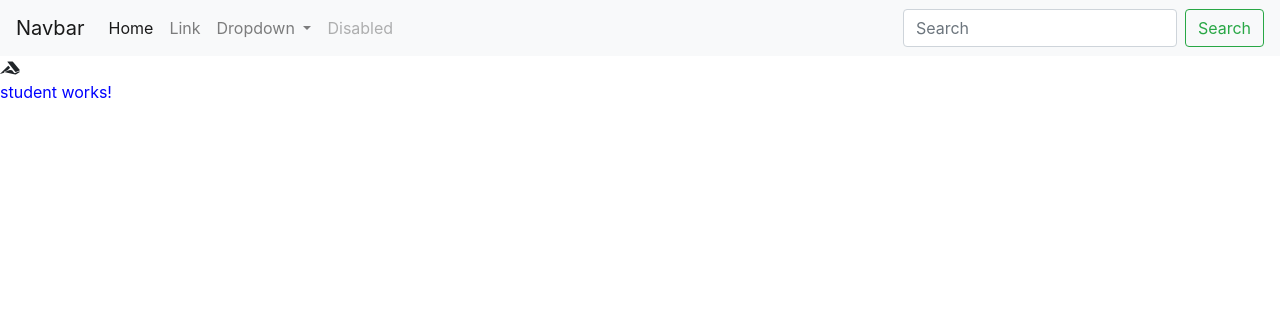
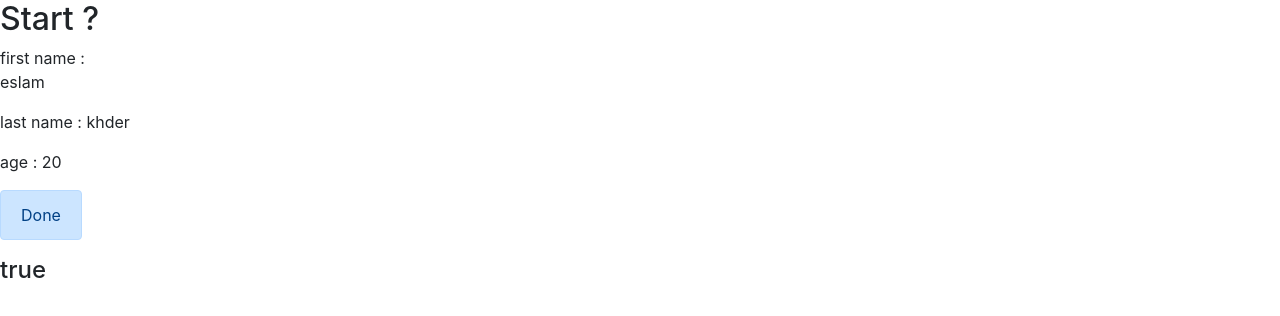
Before and after one commit to EslamKhder/Angular-Course, an Angular app: page / in a window 1280 px wide. Shown: the top 316 px of the page. Built offline with nearby package versions, Linux system fonts and the light colour scheme.

Commit message:
Data Binding

```diff
--- a/src/app/app.component.html
+++ b/src/app/app.component.html
@@ -1,37 +1,7 @@
-<nav class="navbar navbar-expand-lg navbar-light bg-light">
-  <a class="navbar-brand" href="#">Navbar</a>
-  <button class="navbar-toggler" type="button" data-toggle="collapse" data-target="#navbarSupportedContent" aria-controls="navbarSupportedContent" aria-expanded="false" aria-label="Toggle navigation">
-    <span class="navbar-toggler-icon"></span>
-  </button>
+<h2>Start ?</h2>
 
-  <div class="collapse navbar-collapse" id="navbarSupportedContent">
-    <ul class="navbar-nav mr-auto">
-      <li class="nav-item active">
-        <a class="nav-link" href="#">Home <span class="sr-only">(current)</span></a>
-      </li>
-      <li class="nav-item">
-        <a class="nav-link" href="#">Link</a>
-      </li>
-      <li class="nav-item dropdown">
-        <a class="nav-link dropdown-toggle" href="#" id="navbarDropdown" role="button" data-toggle="dropdown" aria-haspopup="true" aria-expanded="false">
-          Dropdown
-        </a>
-        <div class="dropdown-menu" aria-labelledby="navbarDropdown">
-          <a class="dropdown-item" href="#">Action</a>
-          <a class="dropdown-item" href="#">Another action</a>
-          <div class="dropdown-divider"></div>
-          <a class="dropdown-item" href="#">Something else here</a>
-        </div>
-      </li>
-      <li class="nav-item">
-        <a class="nav-link disabled" href="#" tabindex="-1" aria-disabled="true">Disabled</a>
-      </li>
-    </ul>
-    <form class="form-inline my-2 my-lg-0">
-      <input class="form-control mr-sm-2" type="search" placeholder="Search" aria-label="Search">
-      <button class="btn btn-outline-success my-2 my-sm-0" type="submit">Search</button>
-    </form>
-  </div>
-</nav>
-<i class="fab fa-accusoft"></i>
-<app-student></app-student>
+first name : <p [innerText]="fName"></p>
+<p>last name : {{lName}}</p>
+<p>age : {{getAge()}}</p>
+<button class="alert alert-primary"  [disabled]="result"> Done </button>
+<h4>{{result}}</h4>
--- a/src/app/app.component.ts
+++ b/src/app/app.component.ts
@@ -6,5 +6,20 @@ import { Component } from '@angular/core';
   styleUrls: ['./app.component.css']
 })
 export class AppComponent {
-  title = 'Angular';
+
+  fName: string = "eslam";
+  lName: string = "khder";
+  age: number = 20;
+  result: boolean = false;
+
+  constructor() {
+
+    setTimeout(() => {
+      this.result = true
+    },5000)
+  }
+  getAge(): number{
+    return this.age;
+  }
+
 }
```
